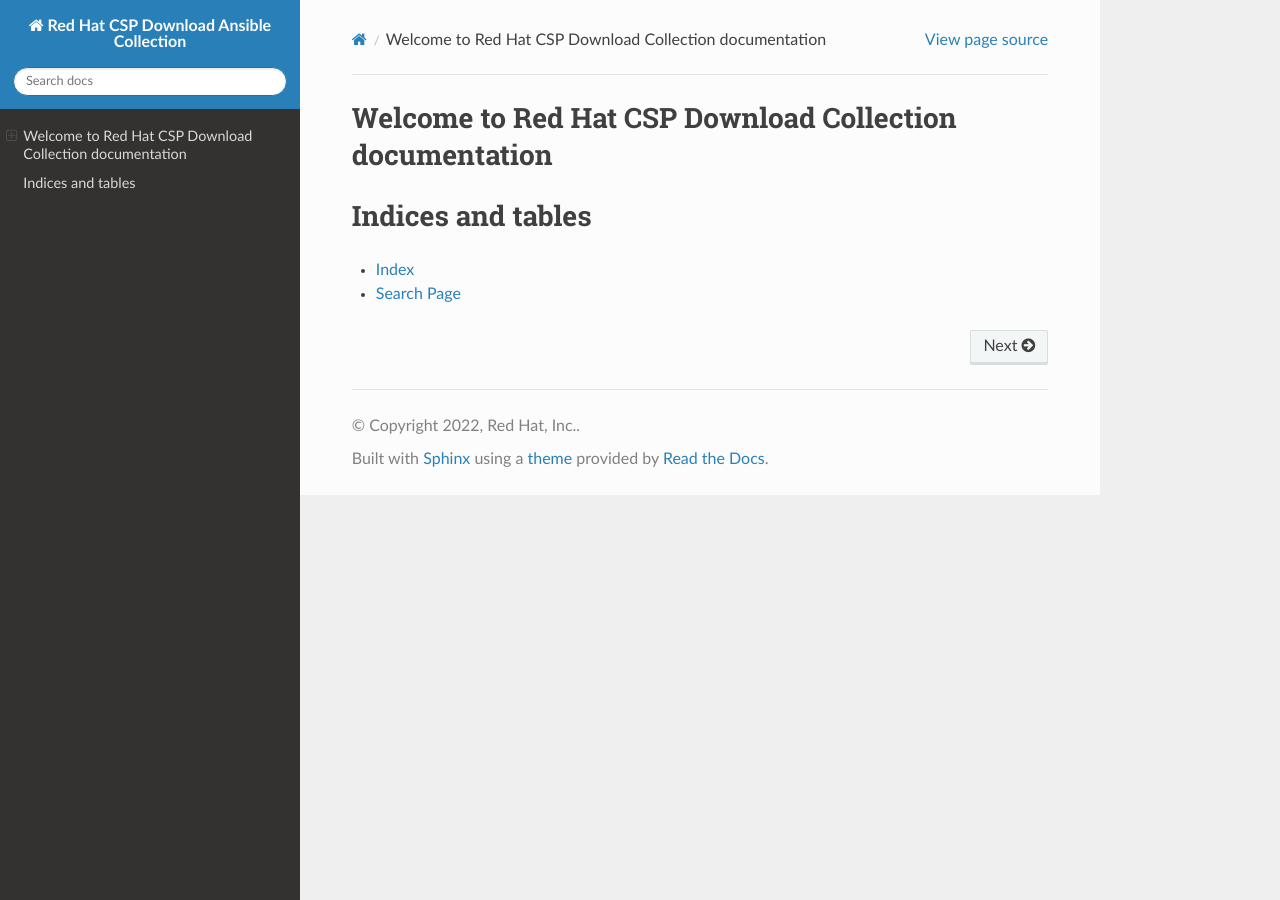
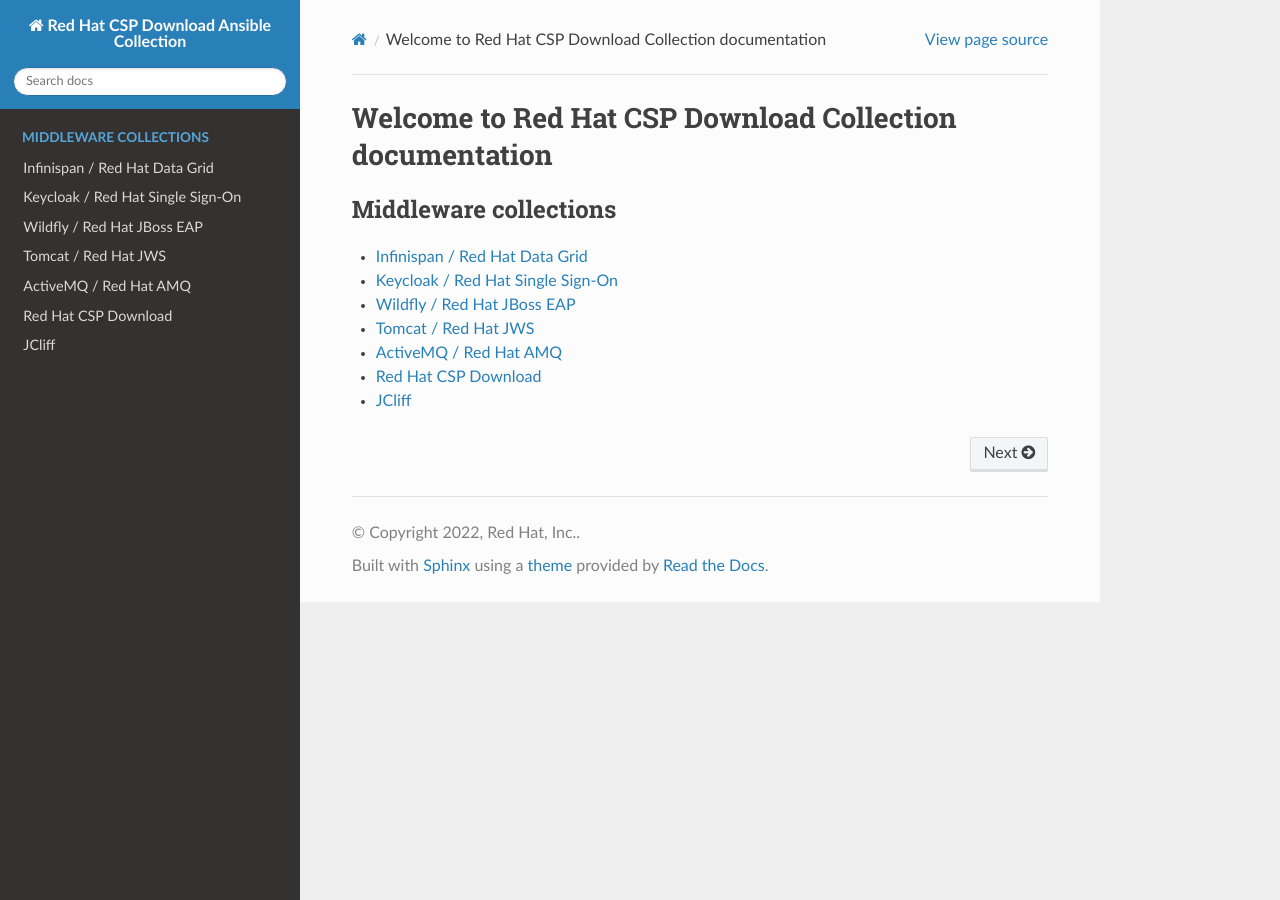
Before and after one commit to ansible-middleware/redhat-csp-download, a Sphinx documentation site: the page built from docs/index.rst, in a window 1280 px wide. Built offline with Sphinx 7.4.7 and the Read the Docs theme 2.0.0, drawn with Linux system fonts in a browser that asks for light colours; pages that are not in the unit, such as notebooks, are missing from menus.

Commit message:
Add meta, update generated docs

```diff
--- a/docs/index.rst
+++ b/docs/index.rst
@@ -25,8 +25,14 @@
 
    Changelog <CHANGELOG>
 
-Indices and tables
-==================
+.. toctree::
+   :maxdepth: 2
+   :caption: Middleware collections
 
-* :ref:`genindex`
-* :ref:`search`
+   Infinispan / Red Hat Data Grid <https://ansible-middleware.github.io/infinispan/>
+   Keycloak / Red Hat Single Sign-On <https://ansible-middleware.github.io/keycloak/>
+   Wildfly / Red Hat JBoss EAP <https://ansible-middleware.github.io/wildfly/>
+   Tomcat / Red Hat JWS <https://ansible-middleware.github.io/jws/>
+   ActiveMQ / Red Hat AMQ <https://ansible-middleware.github.io/amq/>
+   Red Hat CSP Download <https://ansible-middleware.github.io/redhat-csp-download/>
+   JCliff <https://ansible-middleware.github.io/ansible_collections_jcliff/>
```
Also changed, not shown: docs/_gh_include/header.inc (+12 -0 lines), 4 other files.
